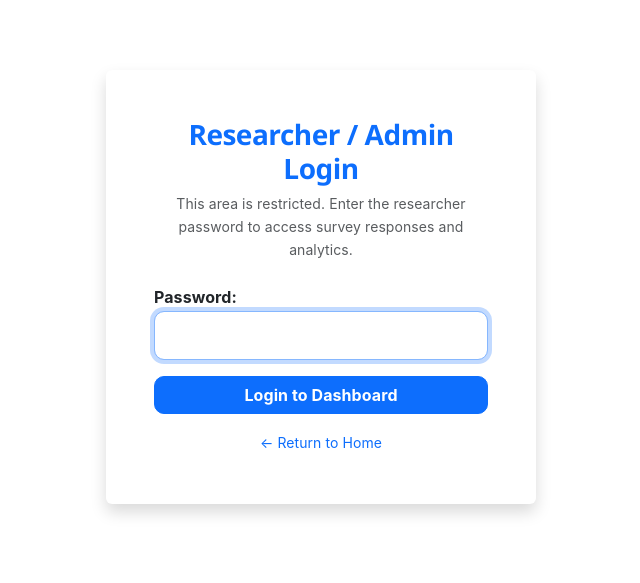
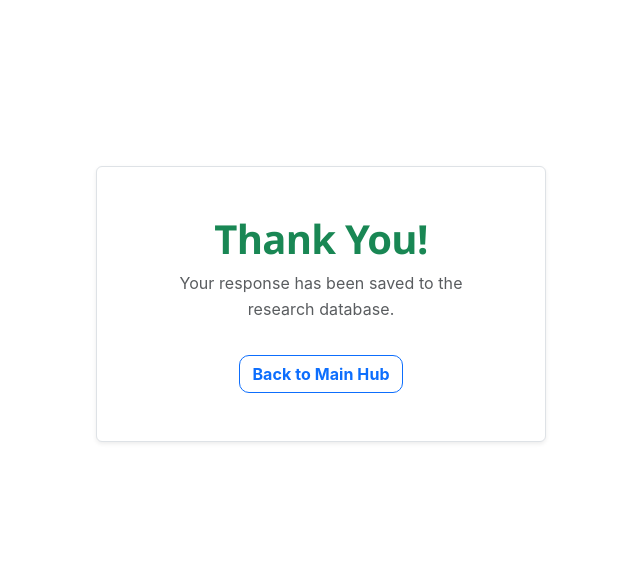
Before and after one commit to LEvan1310/deepfake-survey-app, a Flask app: page /admin-login in a window 1280 px wide. Shown: the part 51-634 px from the top of the page, without its empty margins (319-959 px from the left). Run offline with Flask 3, Linux system fonts and the light colour scheme; some libraries are stand-ins or nearby versions.

Commit message:
Update admin_login.html

```diff
--- a/templates/admin_login.html
+++ b/templates/admin_login.html
@@ -1,8 +1,10 @@
-{% extends "base.html" %}{% block content %}
-<div class="card shadow border-0 p-5 mx-auto" style="max-width:430px;margin-top:70px">
-  <h3 class="text-primary fw-bold text-center" data-translate="admin_login_title">Researcher / Admin Login</h3>
-  <p class="text-muted small text-center mb-4" data-translate="admin_login_desc">This area is restricted. Enter the researcher password to access survey responses and analytics.</p>
-  {% if error %}<div class="alert alert-danger" data-translate="invalid_password">Incorrect password. Access denied.</div>{% endif %}
-  <form method="POST"><div class="mb-3"><label class="fw-bold" data-translate="password_label">Password:</label><input type="password" class="form-control" name="password" required autofocus autocomplete="current-password"></div><button class="btn btn-primary w-100" data-translate="login_btn">Login to Dashboard</button></form>
-  <div class="text-center mt-3"><a href="/" class="small text-decoration-none" data-translate="return_home">← Return to Home</a></div>
-</div>{% endblock %}
+{% extends "base.html" %}
+{% block content %}
+<div class="d-flex align-items-center justify-content-center" style="min-height:70vh;">
+    <div class="text-center bg-body p-5 rounded shadow-sm border" style="max-width:450px;">
+        <h1 class="text-success fw-bold" data-translate="thanks_title">Thank You!</h1>
+        <p class="text-muted mt-2" data-translate="thanks_desc">Your response has been saved to the research database.</p>
+        <a href="/" class="btn btn-outline-primary mt-3" data-translate="back_hub">Back to Main Hub</a>
+    </div>
+</div>
+{% endblock %}
```
